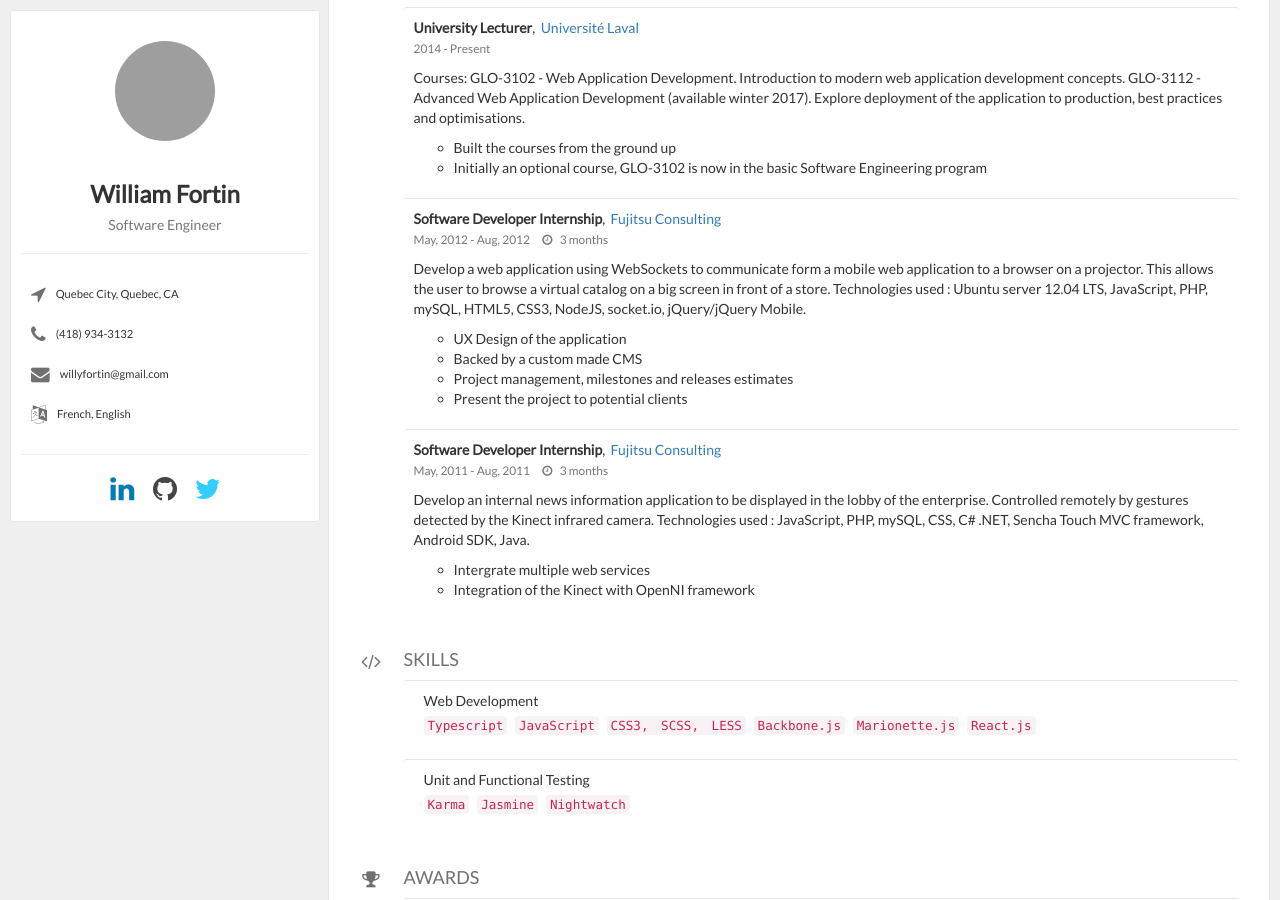
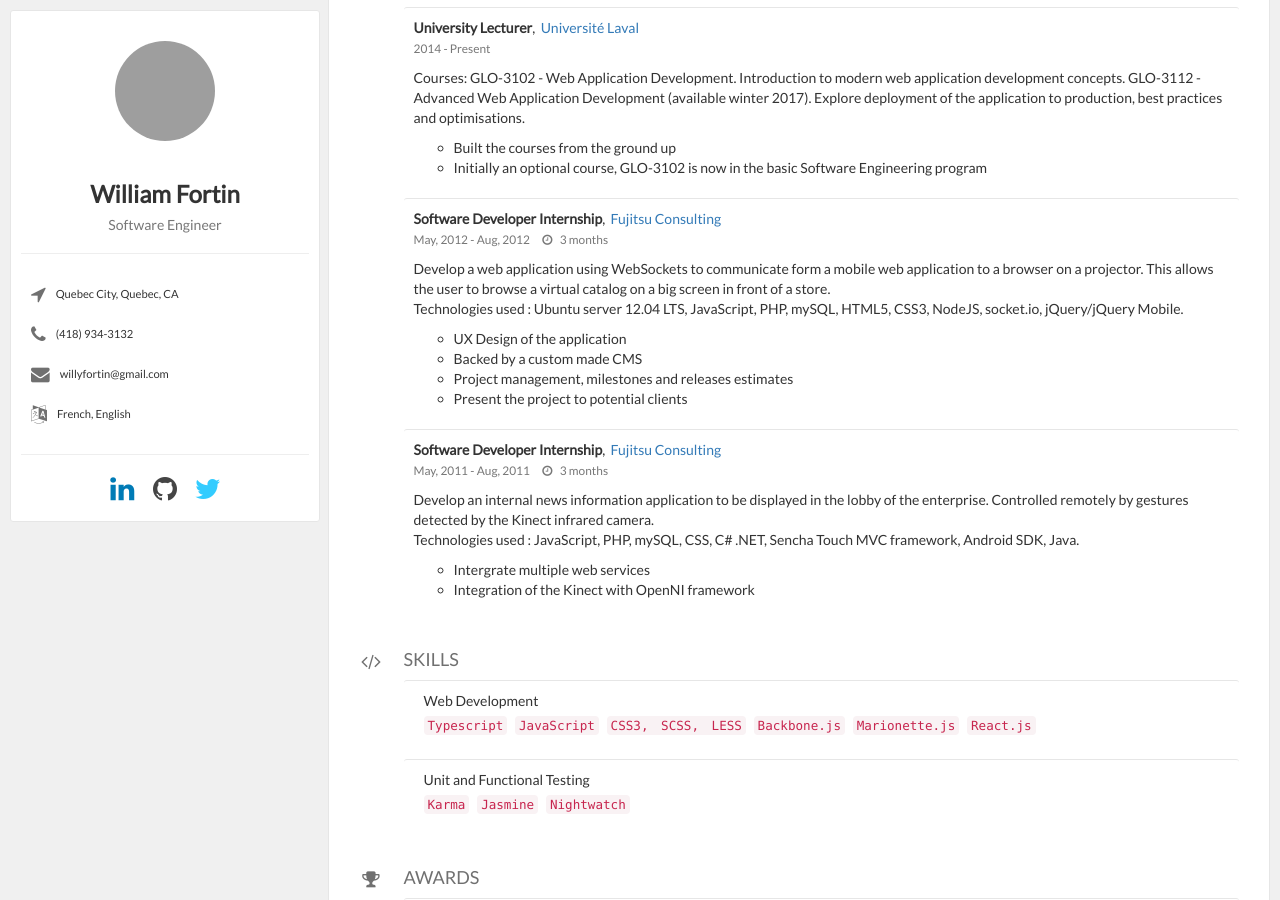
Before and after one commit to wfortin/wfortin.github.io, a Jekyll site: the page cv/index.html, which Jekyll copies as it is, in a window 1280 px wide and 900 px high, scrolled down 546 px. Built offline with Jekyll 4.4.1, drawn with Linux system fonts in a browser that asks for light colours; nearby versions of some CDN libraries; grey boxes are pictures that could not be loaded.

Commit message:
Fix typos

```diff
--- a/cv/index.html
+++ b/cv/index.html
@@ -187,8 +187,9 @@
                           </small>
                       </p>
                       <p>
-                        Develop a web application using WebSockets to communicate form a mobile web application to a browser on a projector. This allows the user to browse a virtual catalog on a big screen in front of a store. Technologies used : Ubuntu
-                        server 12.04 LTS, JavaScript, PHP, mySQL, HTML5, CSS3, NodeJS, socket.io, jQuery/jQuery Mobile.
+                        Develop a web application using WebSockets to communicate form a mobile web application to a browser on a projector. This allows the user to browse a virtual catalog on a big screen in front of a store.
+                        <br>
+                        Technologies used : Ubuntu server 12.04 LTS, JavaScript, PHP, mySQL, HTML5, CSS3, NodeJS, socket.io, jQuery/jQuery Mobile.
                       </p>
                       <ul>
                         <li>UX Design of the application</li>
@@ -216,8 +217,12 @@
                           </span>
                         </small>
                       </p>
-                      <p>Develop an internal news information application to be displayed in the lobby of the enterprise. Controlled remotely by gestures detected by the Kinect infrared camera. Technologies used : JavaScript, PHP, mySQL, CSS, C# .NET, Sencha
-                        Touch MVC framework, Android SDK, Java.</p>
+                      <p>
+                        Develop an internal news information application to be displayed in the lobby of the enterprise. Controlled remotely by gestures detected by the Kinect infrared camera.
+                        <br>
+                        Technologies used : JavaScript, PHP, mySQL, CSS, C# .NET, Sencha
+                        Touch MVC framework, Android SDK, Java.
+                      </p>
                       <ul>
                         <li> Intergrate multiple web services</li>
                         <li> Integration of the Kinect with OpenNI framework</li>
```
